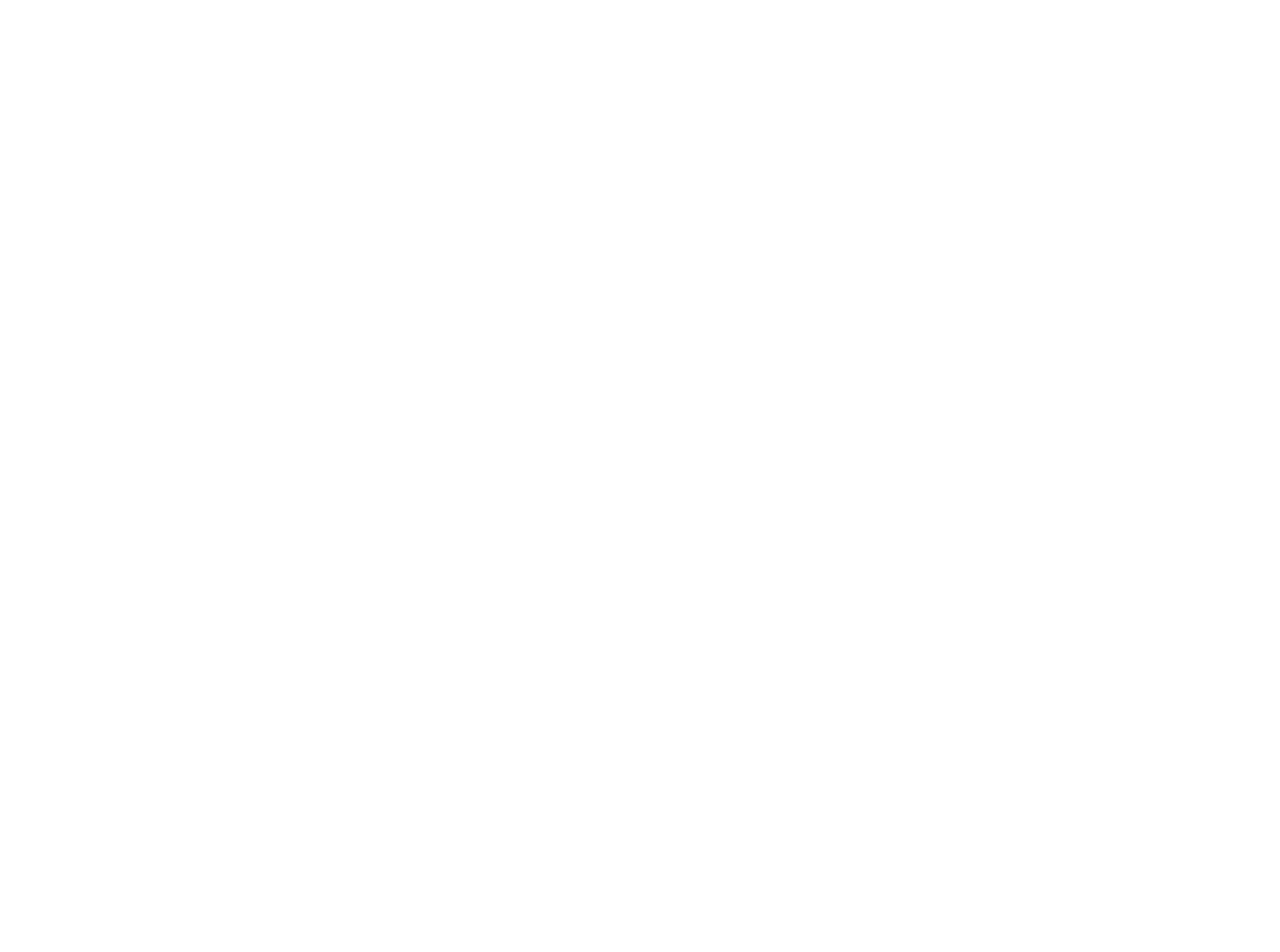
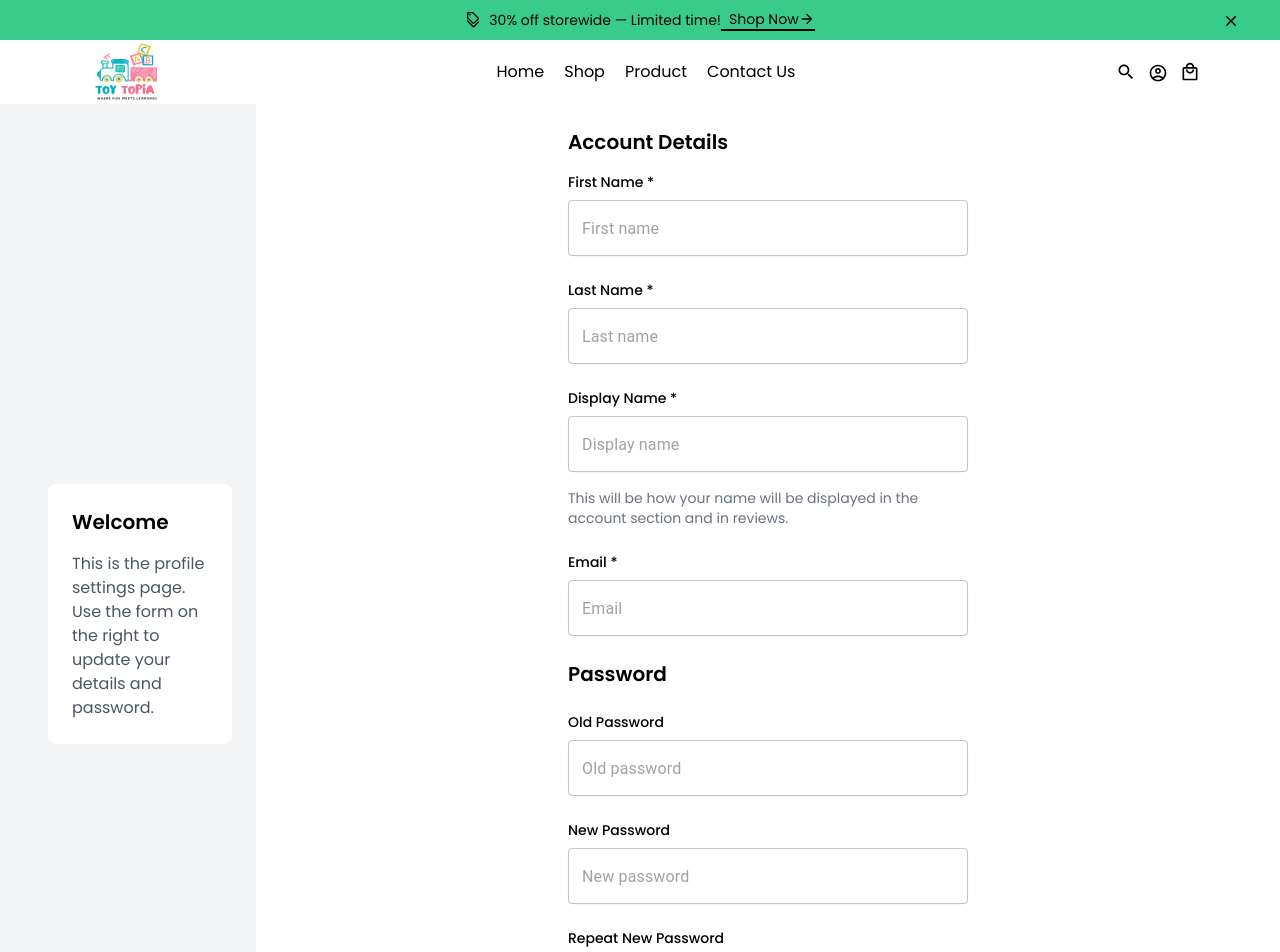
Before and after one commit to OsaVS/toytopia-frontend, a React (Vite) app: page /profile in a window 1280 px wide. Before the commit this address had no page. Shown: the top 952 px of the page. Before the commit the page ends 800 px from the top, so only its background shows below. Built offline with nearby package versions, Linux system fonts and the light colour scheme; sample sign-in values are in the browser's storage.

Commit message:
create a form

```diff
--- a/src/App.tsx
+++ b/src/App.tsx
@@ -8,6 +8,7 @@
 import ProductPage from "./pages/ProductPage";
 import Layout from "./components/Layout";
 import ProductUpload from "./pages/ProductUpload";
+import Profile from "./pages/Profile";
 
 function App() {
   return (
@@ -22,6 +23,7 @@
               <Route path="shop" element={<Shop />} />
               <Route path="product" element={<ProductPage />} />
               <Route path="addproduct" element={<ProductUpload />} />
+              <Route path="profile" element={<Profile />} />
             </Route>
           </Route>
         </Routes>
--- /dev/null
+++ b/src/components/Profileinputfield.tsx
@@ -0,0 +1,36 @@
+import React from "react";
+import { TextField } from "@mui/material";
+
+interface ProfileInputFieldProps {
+  name: string;
+  label: string;
+  value: string;
+  onChange: (event: React.ChangeEvent<HTMLInputElement>) => void;
+}
+
+const ProfileInputField: React.FC<ProfileInputFieldProps> = ({
+  name,
+  label,
+  value,
+  onChange,
+}) => {
+  return (
+    <div className="mb-4">
+      <TextField
+        fullWidth
+        name={name}
+        placeholder={label} // Set the placeholder text here
+        variant="outlined"
+        value={value}
+        onChange={onChange}
+        InputLabelProps={{ shrink: false }} // Prevent the label from moving to the outline
+        inputProps={{
+          "aria-label": label, // Accessibility improvement
+        }}
+        className="bg rounded-lg shadow-sm "
+      />
+    </div>
+  );
+};
+
+export default ProfileInputField;
--- /dev/null
+++ b/src/components/Profilepasswordfield.tsx
@@ -0,0 +1,37 @@
+import React from "react";
+import { TextField } from "@mui/material";
+
+interface ProfilePasswordFieldProps {
+  label: string;
+  name: string;
+  value: string;
+  onChange: (event: React.ChangeEvent<HTMLInputElement>) => void;
+}
+
+const ProfilePasswordField: React.FC<ProfilePasswordFieldProps> = ({
+  label,
+  name,
+  value,
+  onChange,
+}) => {
+  return (
+    <div className="mb-4">
+      <TextField
+        fullWidth
+        placeholder={label} // Set placeholder instead of a label
+        name={name}
+        variant="outlined"
+        type="password"
+        value={value}
+        onChange={onChange}
+        InputLabelProps={{ shrink: false }} // Prevent floating label effect
+        inputProps={{
+          "aria-label": label, // For accessibility
+        }}
+        className="bg rounded-lg shadow-sm"
+      />
+    </div>
+  );
+};
+
+export default ProfilePasswordField;
--- /dev/null
+++ b/src/pages/Profile.tsx
@@ -0,0 +1,171 @@
+import React, { useState } from "react";
+import ProfileInputField from "../components/profileinputfield";
+import ProfilePasswordField from "../components/Profilepasswordfield";
+import Button from "../components/Button";
+
+const ProfilePage: React.FC = () => {
+  const [formData, setFormData] = useState({
+    firstName: "",
+    lastName: "",
+    displayName: "",
+    email: "",
+    oldPassword: "",
+    newPassword: "",
+    repeatPassword: "",
+  });
+
+  const handleInputChange = (event: React.ChangeEvent<HTMLInputElement>) => {
+    const { name, value } = event.target;
+    setFormData((prevData) => ({ ...prevData, [name]: value }));
+  };
+
+  const handleSaveChanges = () => {
+    if (formData.newPassword !== formData.repeatPassword) {
+      alert("Passwords do not match!");
+      return;
+    }
+    alert("Changes saved successfully!");
+  };
+
+  return (
+    <div className="min-h-screen flex">
+      {/* Left Side */}
+      <div className="w-1/5 bg-gray-100 flex justify-center items-center p-6 pl-12">
+        <div className="max-w-xs w-full bg-white p-6 rounded-lg ">
+          <h2 className="text-xl font-semibold mb-4">Welcome</h2>
+          <p className="text-gray-600">
+            This is the profile settings page. Use the form on the right to
+            update your details and password.
+          </p>
+        </div>
+      </div>
+
+      {/* Right Side */}
+      <div className="w-4/5 flex justify-center items-center">
+        <div className="max-w-md w-full bg-white p-6 rounded-lg ">
+          <h2 className="text-xl font-semibold mb-4">Account Details</h2>
+
+          <div className="space-y-6">
+            {/* Profile Fields */}
+            <div>
+              <label
+                htmlFor="firstName"
+                className="block text-sm font-medium mb-2"
+              >
+                First Name *
+              </label>
+              <ProfileInputField
+                name="firstName"
+                value={formData.firstName}
+                onChange={handleInputChange}
+                label="First name"
+              />
+            </div>
+
+            <div>
+              <label
+                htmlFor="lastName"
+                className="block text-sm font-medium mb-2"
+              >
+                Last Name *
+              </label>
+              <ProfileInputField
+                name="lastName"
+                value={formData.lastName}
+                onChange={handleInputChange}
+                label="Last name"
+              />
+            </div>
+
+            <div>
+              <label
+                htmlFor="displayName"
+                className="block text-sm font-medium mb-2"
+              >
+                Display Name *
+              </label>
+              <ProfileInputField
+                name="displayName"
+                value={formData.displayName}
+                onChange={handleInputChange}
+                label="Display name"
+              />
+              <p className="text-sm text-gray-500 mt-2">
+                This will be how your name will be displayed in the account
+                section and in reviews.
+              </p>
+            </div>
+
+            <div>
+              <label htmlFor="email" className="block text-sm font-medium mb-2">
+                Email *
+              </label>
+              <ProfileInputField
+                name="email"
+                value={formData.email}
+                onChange={handleInputChange}
+                label="Email"
+              />
+            </div>
+
+            {/* Password Fields */}
+            <h2 className="text-xl font-semibold mt-8">Password</h2>
+
+            <div>
+              <label
+                htmlFor="oldPassword"
+                className="block text-sm font-medium mb-2"
+              >
+                Old Password
+              </label>
+              <ProfilePasswordField
+                name="oldPassword"
+                value={formData.oldPassword}
+                onChange={handleInputChange}
+                label="Old password"
+              />
+            </div>
+
+            <div>
+              <label
+                htmlFor="newPassword"
+                className="block text-sm font-medium mb-2"
+              >
+                New Password
+              </label>
+              <ProfilePasswordField
+                name="newPassword"
+                value={formData.newPassword}
+                onChange={handleInputChange}
+                label="New password"
+              />
+            </div>
+
+            <div>
+              <label
+                htmlFor="repeatPassword"
+                className="block text-sm font-medium mb-2"
+              >
+                Repeat New Password
+              </label>
+              <ProfilePasswordField
+                name="repeatPassword"
+                value={formData.repeatPassword}
+                onChange={handleInputChange}
+                label="Repeat new password"
+              />
+            </div>
+            <Button
+              type="button"
+              label="Save Changes"
+              onClick={handleSaveChanges}
+              className="bg-black text-white mt-4"
+            />
+          </div>
+        </div>
+      </div>
+    </div>
+  );
+};
+
+export default ProfilePage;
```
